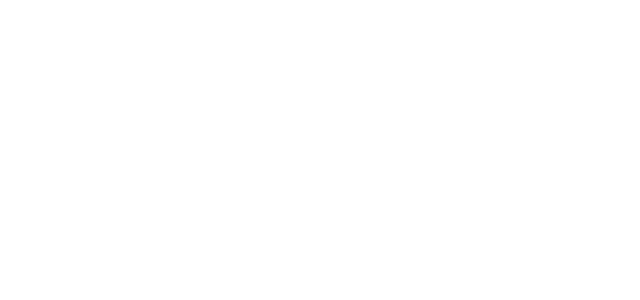
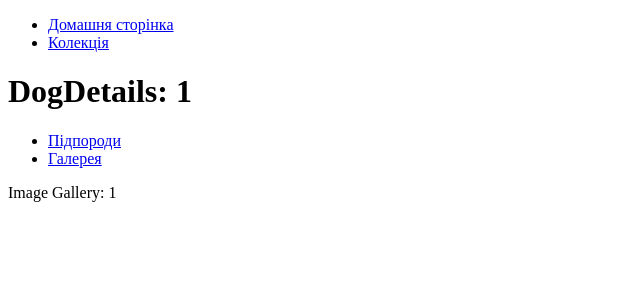
Before and after one commit to IvanSlivenko/React-4-1, a React (Create React App) app: page /dogs/1/gallery in a window 1280 px wide. Before the commit this address had no page. Shown: the top 300 px of the page, without its empty margins (0-640 px from the left). Built offline with nearby package versions, Linux system fonts and the light colour scheme.

Commit message:
19-04-2023-21-03

```diff
--- a/src/AppFour.jsx
+++ b/src/AppFour.jsx
@@ -2,8 +2,10 @@
 import Dogs from "pages/Dogs";
 import Home from "pages/Home";
 import DogDetails from "pages/DogDetails";
+import { Gallery } from "components/Gallery";
 import { Route, Routes } from "react-router-dom";
-import { Layout } from "Layout";
+import { Layout } from "components/Layout";
+import { SubBreeds } from "components/SubBreeds";
 
 export default function AppFour(){
     return (
@@ -13,8 +15,12 @@ export default function AppFour(){
                 <Routes>
                     <Route path="/" element={<Layout/>}>
                         <Route index element={<Home/>} />
-                        <Route path="dogs" element={<Dogs/>} />
-                        <Route path="dogs/:dogId" element={<DogDetails/>} />
+                        <Route path="dogs" element={<Dogs />} />
+                        <Route path="dogs/:dogId" element={<DogDetails />}>
+                            <Route path="subbreeds" element={<div><SubBreeds/></div>} />
+                            <Route path="gallery" element={<Gallery/> } />
+                        </Route>
+
                     </Route>
                 </Routes>
 
--- /dev/null
+++ b/src/components/Gallery.js
@@ -0,0 +1,13 @@
+import { useParams } from "react-router-dom";
+
+export const Gallery = () => {
+    const {dogId}=useParams();
+
+    return <div>Image Gallery: {dogId} </div>
+
+
+
+};
+
+
+    ;
--- /dev/null
+++ b/src/components/SubBreeds.js
@@ -0,0 +1,13 @@
+import { useEffect } from "react";
+import { useParams } from "react-router-dom";
+
+export const SubBreeds = () => {
+    const { dogId } = useParams();
+
+    // useEffect(() => {
+    //     // HTTP запит, якщо потрібно
+    //     }, [])
+
+    return <div>SubBreeds: {dogId} </div>
+
+};
--- a/src/pages/DogDetails.js
+++ b/src/pages/DogDetails.js
@@ -1,5 +1,5 @@
 import { useEffect } from "react";
-import { Link, useParams } from "react-router-dom";
+import { Link, Outlet, useParams } from "react-router-dom";
 
 const DogDetails = () => {
     const { dogId } = useParams();
@@ -16,16 +16,16 @@ const DogDetails = () => {
         <h1>DogDetails: {dogId}</h1>
         <ul>
             <li>
-                    <Link>Підпороди</Link>
+                    <Link to="subbreeds">Підпороди</Link>
 
                 </li>
                 <li>
 
-                    <Link>Галерея</Link>
+                    <Link to ="gallery">Галерея</Link>
             </li>
 
-        </ul>
-
+            </ul>
+            <Outlet/>
     </>
     );
 };
```
Also changed, not shown: React - 5-1.txt, src/components/Layout.js (renamed from src/Layout.js).
